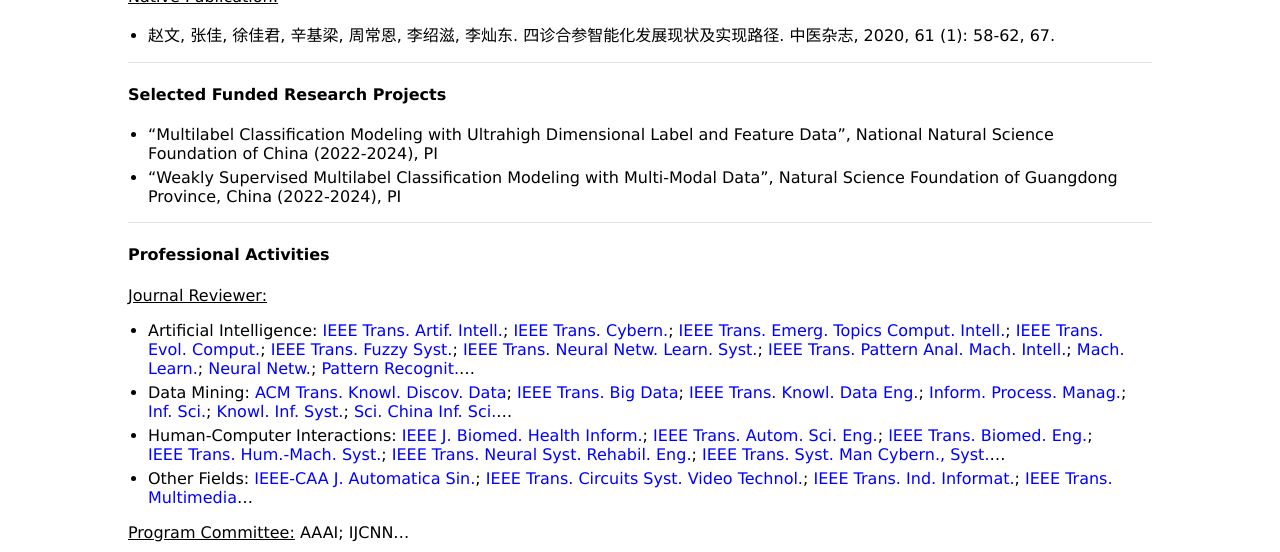
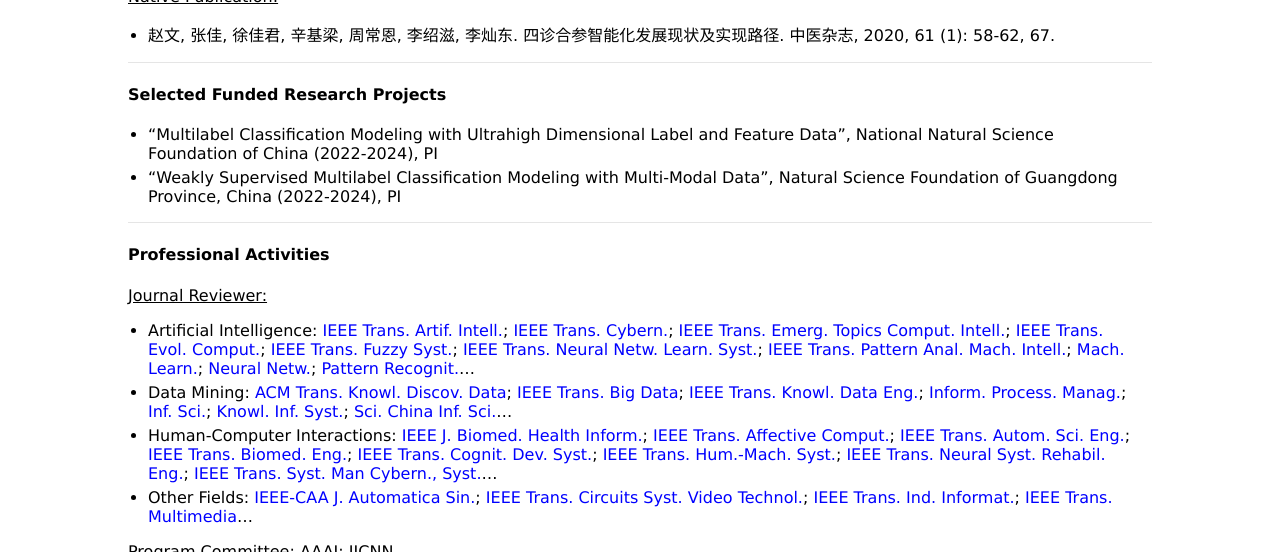
Before and after one commit to jiazhang-ml/jiazhang-ml.github.io, a Jekyll site: the page built from index.md, in a window 1280 px wide and 900 px high, scrolled down 1317 px, cut to the strip 0-552 px from the top of the window. Built offline with Jekyll 4.4.1, drawn with Linux system fonts in a browser that asks for light colours.

Commit message:
Update index.md

```diff
--- a/index.md
+++ b/index.md
@@ -55,7 +55,7 @@ Research Interests: My research interests include *machine learning* and *data m
 <u>Journal Reviewer:</u>
 * Artificial Intelligence: [IEEE Trans. Artif. Intell.](https://mc.manuscriptcentral.com/tai-ieee); [IEEE Trans. Cybern.](https://mc.manuscriptcentral.com/cyb-ieee); [IEEE Trans. Emerg. Topics Comput. Intell.](https://mc.manuscriptcentral.com/tetci-ieee); [IEEE Trans. Evol. Comput.](https://mc.manuscriptcentral.com/tevc-ieee); [IEEE Trans. Fuzzy Syst.](https://mc.manuscriptcentral.com/tfs-ieee); [IEEE Trans. Neural Netw. Learn. Syst.](https://mc.manuscriptcentral.com/tnnls); [IEEE Trans. Pattern Anal. Mach. Intell.](https://mc.manuscriptcentral.com/tpami-cs); [Mach. Learn.](https://link.springer.com/journal/10994); [Neural Netw.](https://www.editorialmanager.com/neunet/default.aspx); [Pattern Recognit.](https://www.sciencedirect.com/journal/pattern-recognition)...
 * Data Mining: [ACM Trans. Knowl. Discov. Data](https://mc.manuscriptcentral.com/tkdd); [IEEE Trans. Big Data](https://mc.manuscriptcentral.com/tbd-cs); [IEEE Trans. Knowl. Data Eng.](https://mc.manuscriptcentral.com/tkde-cs); [Inform. Process. Manag.](https://www.editorialmanager.com/ipm/default.aspx); [Inf. Sci.](https://www.sciencedirect.com/journal/information-sciences); [Knowl. Inf. Syst.](https://www.springer.com/journal/10115); [Sci. China Inf. Sci.](https://mc03.manuscriptcentral.com/scis)...
-* Human-Computer Interactions: [IEEE J. Biomed. Health Inform.](https://mc.manuscriptcentral.com/jbhi-embs); [IEEE Trans. Autom. Sci. Eng.](https://mc.manuscriptcentral.com/t-ase); [IEEE Trans. Biomed. Eng.](https://mc.manuscriptcentral.com/tbme-embs); [IEEE Trans. Hum.-Mach. Syst.](https://mc.manuscriptcentral.com/thms); [IEEE Trans. Neural Syst. Rehabil. Eng.](https://mc.manuscriptcentral.com/tnsre-embs); [IEEE Trans. Syst. Man Cybern., Syst.](https://mc.manuscriptcentral.com/systems)...
+* Human-Computer Interactions: [IEEE J. Biomed. Health Inform.](https://mc.manuscriptcentral.com/jbhi-embs); [IEEE Trans. Affective Comput.](https://mc.manuscriptcentral.com/taffc-cs); [IEEE Trans. Autom. Sci. Eng.](https://mc.manuscriptcentral.com/t-ase); [IEEE Trans. Biomed. Eng.](https://mc.manuscriptcentral.com/tbme-embs); [IEEE Trans. Cognit. Dev. Syst.](https://mc.manuscriptcentral.com/tcds-ieee); [IEEE Trans. Hum.-Mach. Syst.](https://mc.manuscriptcentral.com/thms); [IEEE Trans. Neural Syst. Rehabil. Eng.](https://mc.manuscriptcentral.com/tnsre-embs); [IEEE Trans. Syst. Man Cybern., Syst.](https://mc.manuscriptcentral.com/systems)...
 * Other Fields: [IEEE-CAA J. Automatica Sin.](https://mc03.manuscriptcentral.com/ieee-jas); [IEEE Trans. Circuits Syst. Video Technol.](https://mc.manuscriptcentral.com/tcsvt); [IEEE Trans. Ind. Informat.](https://mc.manuscriptcentral.com/tii); [IEEE Trans. Multimedia](https://mc.manuscriptcentral.com/tmm-ieee)...
 
 <u>Program Committee:</u> AAAI; IJCNN...
```
